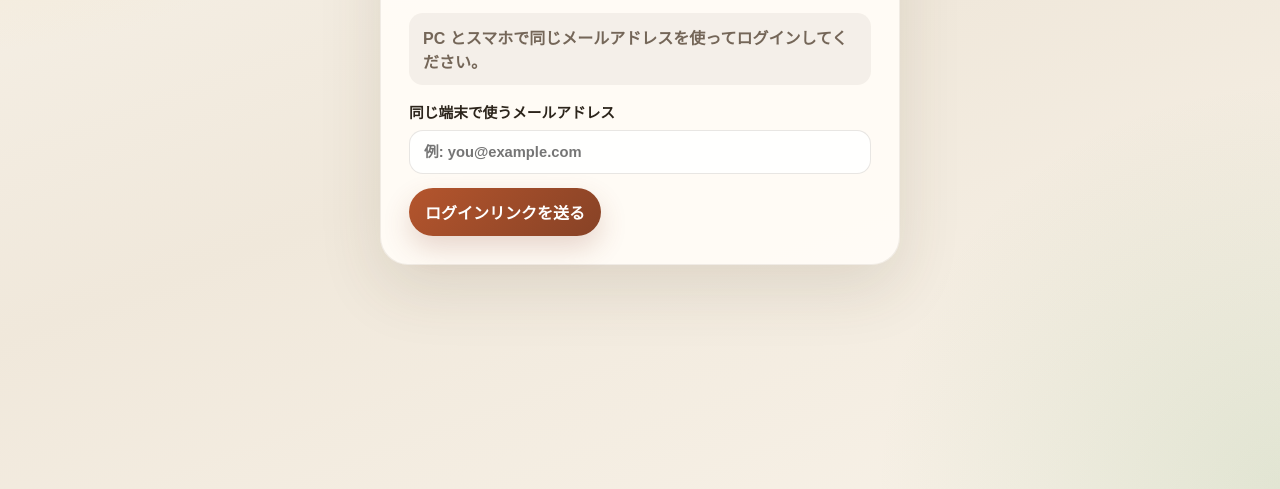
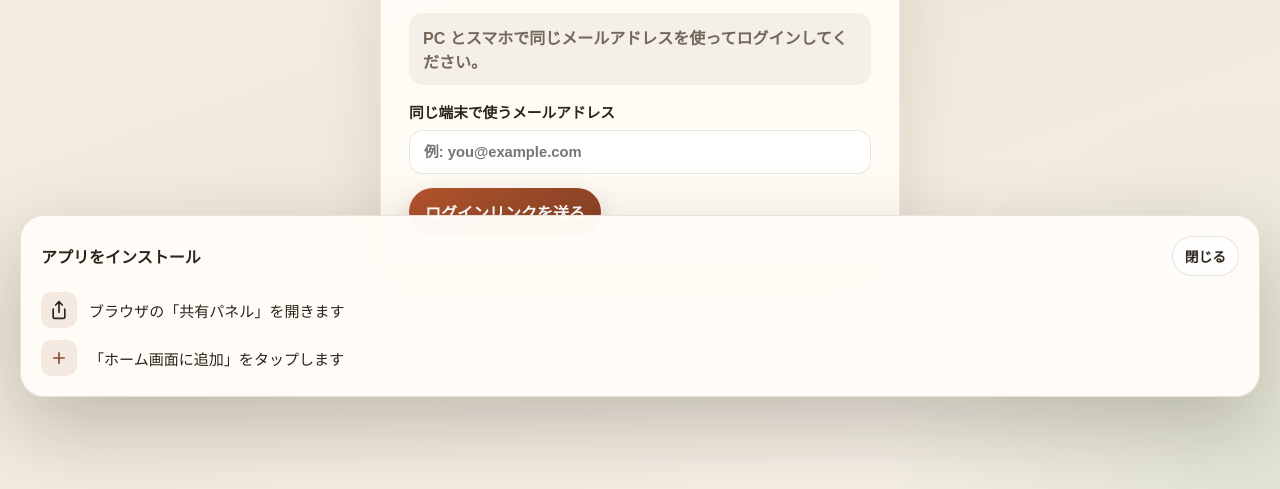
Before and after one commit to mayumi-josanin/money_admin_app, a plain HTML site: page index.html in a window 1280 px wide. Shown: the part 383-872 px from the top of the page. Drawn offline with nearby package versions, Linux system fonts and the light colour scheme.

Commit message:
PWA: スマートフォンでのインストール案内とUI表示の最適化を追加

```diff
--- a/index.html
+++ b/index.html
@@ -7,6 +7,13 @@
   <meta name="apple-mobile-web-app-capable" content="yes">
   <meta name="apple-mobile-web-app-status-bar-style" content="default">
   <meta name="apple-mobile-web-app-title" content="お金管理">
+  <!-- iOS Splash Screens -->
+  <link rel="apple-touch-startup-image" href="./icons/icon-2048.png" media="(device-width: 1024px) and (device-height: 1366px) and (-webkit-device-pixel-ratio: 2)">
+  <link rel="apple-touch-startup-image" href="./icons/icon-512.png" media="(device-width: 834px) and (device-height: 1112px) and (-webkit-device-pixel-ratio: 2)">
+  <link rel="apple-touch-startup-image" href="./icons/icon-512.png" media="(device-width: 768px) and (device-height: 1024px) and (-webkit-device-pixel-ratio: 2)">
+  <link rel="apple-touch-startup-image" href="./icons/icon-512.png" media="(device-width: 390px) and (device-height: 844px) and (-webkit-device-pixel-ratio: 3)">
+  <link rel="apple-touch-startup-image" href="./icons/icon-512.png" media="(device-width: 375px) and (device-height: 667px) and (-webkit-device-pixel-ratio: 2)">
+
   <link rel="manifest" href="./manifest.json">
   <link rel="apple-touch-icon" href="./icons/apple-touch-icon.png">
   <link rel="stylesheet" href="./cloud-sync.css">
@@ -43,6 +50,19 @@
         radial-gradient(circle at bottom right, rgba(124, 169, 114, 0.18), transparent 26%),
         linear-gradient(160deg, #f9f5ed 0%, #f0e8db 54%, #f8f2e8 100%);
       padding: 28px 16px 44px;
+      overscroll-behavior-y: none; /* Disable pull-to-refresh */
+      -webkit-tap-highlight-color: transparent;
+    }
+
+    /* Standalone mode refinements */
+    @media (display-mode: standalone), (display-mode: fullscreen) {
+      body {
+        padding-top: env(safe-area-inset-top, 20px);
+        padding-bottom: env(safe-area-inset-bottom, 30px);
+      }
+      .hero {
+        display: none !important; /* Hide landing hero in app mode */
+      }
     }
 
     .app {
@@ -110,6 +130,63 @@
       color: var(--muted);
       font-size: 0.9rem;
       line-height: 1.6;
+    }
+
+    /* iOS Install Guide */
+    .ios-guide {
+      position: fixed;
+      left: 20px;
+      right: 20px;
+      bottom: 20px;
+      padding: 20px;
+      border-radius: 24px;
+      background: rgba(255, 252, 247, 0.98);
+      border: 1px solid rgba(66, 49, 32, 0.12);
+      box-shadow: 0 30px 80px rgba(18, 14, 11, 0.22);
+      z-index: 100;
+      display: grid;
+      gap: 16px;
+      animation: slideUp 0.5s cubic-bezier(0.16, 1, 0.3, 1);
+    }
+
+    @keyframes slideUp {
+      from { transform: translateY(100%); opacity: 0; }
+      to { transform: translateY(0); opacity: 1; }
+    }
+
+    .ios-guide-header {
+      display: flex;
+      justify-content: space-between;
+      align-items: center;
+    }
+
+    .ios-guide-steps {
+      display: grid;
+      gap: 12px;
+      font-size: 0.94rem;
+    }
+
+    .ios-step {
+      display: flex;
+      align-items: center;
+      gap: 12px;
+    }
+
+    .ios-icon-box {
+      width: 36px;
+      height: 36px;
+      display: flex;
+      align-items: center;
+      justify-content: center;
+      background: rgba(138, 74, 45, 0.1);
+      border-radius: 10px;
+      flex-shrink: 0;
+    }
+
+    .ios-icon-svg {
+      width: 20px;
+      height: 20px;
+      fill: var(--accent);
     }
 
     .app-switcher {
@@ -2166,18 +2243,29 @@
     }
 
     async function setupPwa() {
-      if (window.matchMedia("(display-mode: standalone)").matches || window.navigator.standalone) {
+      const isStandalone = window.matchMedia("(display-mode: standalone)").matches || window.navigator.standalone;
+      const isIos = /iPad|iPhone|iPod/.test(navigator.userAgent) && !window.MSStream;
+
+      if (isStandalone) {
         installHint.textContent = "アプリとして起動中です。";
-      } else if (location.protocol === "file:") {
+        const hero = document.querySelector(".hero");
+        if (hero) hero.hidden = true;
+        return;
+      }
+
+      if (location.protocol === "file:") {
         installHint.textContent = "アプリとして使うにはブラウザで localhost から開いてください。";
+        return;
+      }
+
+      // Show iOS guide if on iOS and not standalone
+      if (isIos) {
+        document.getElementById("iosGuide").hidden = false;
+        installHint.textContent = "共有メニューからホーム画面に追加すると便利です。";
       }
 
       if (!("serviceWorker" in navigator)) {
         installHint.textContent = "このブラウザではアプリ化機能が一部使えません。";
-        return;
-      }
-
-      if (location.protocol === "file:") {
         return;
       }
 
@@ -2499,5 +2587,29 @@
         .replaceAll("'", "&#39;");
     }
   </script>
+  <div id="iosGuide" class="ios-guide" hidden>
+    <div class="ios-guide-header">
+      <strong>アプリをインストール</strong>
+      <button type="button" class="small-button" onclick="this.parentElement.parentElement.hidden = true">閉じる</button>
+    </div>
+    <div class="ios-guide-steps">
+      <div class="ios-step">
+        <div class="ios-icon-box">
+          <svg class="ios-icon-svg" viewBox="0 0 24 24">
+            <path d="M12 2L12 15M12 2L8 6M12 2L16 6M5 11V20C5 21.1 5.9 22 7 22H17C18.1 22 19 21.1 19 20V11" stroke="currentColor" stroke-width="2" fill="none" stroke-linecap="round" stroke-linejoin="round" />
+          </svg>
+        </div>
+        <span>ブラウザの「共有パネル」を開きます</span>
+      </div>
+      <div class="ios-step">
+        <div class="ios-icon-box">
+          <svg class="ios-icon-svg" viewBox="0 0 24 24">
+            <path d="M19 13H13V19H11V13H5V11H11V5H13V11H19V13Z" />
+          </svg>
+        </div>
+        <span>「ホーム画面に追加」をタップします</span>
+      </div>
+    </div>
+  </div>
 </body>
 </html>
--- a/sw.js
+++ b/sw.js
@@ -1,4 +1,4 @@
-const CACHE_NAME = "kakeibo-pwa-v4";
+const CACHE_NAME = "kakeibo-pwa-v5";
 const APP_SHELL = [
   "./",
   "./index.html",
```
Also changed, not shown: manifest.json.
